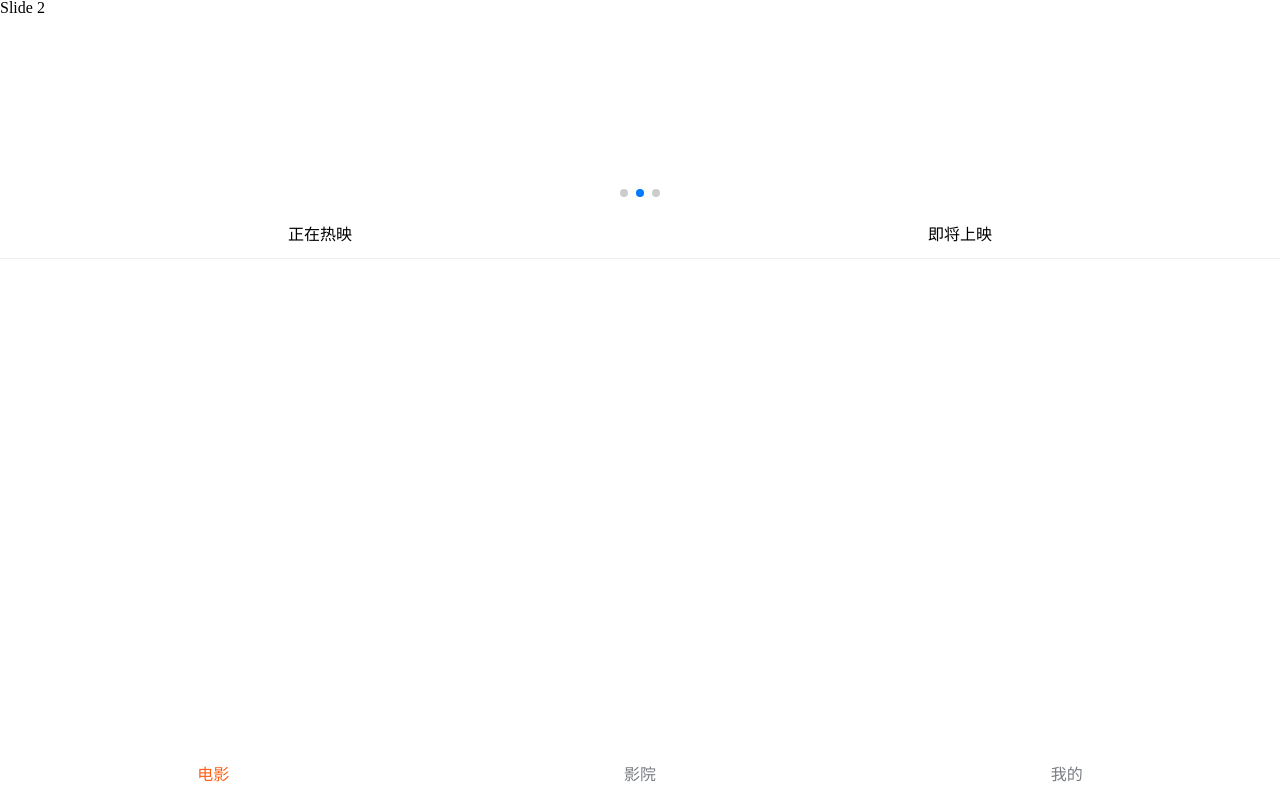
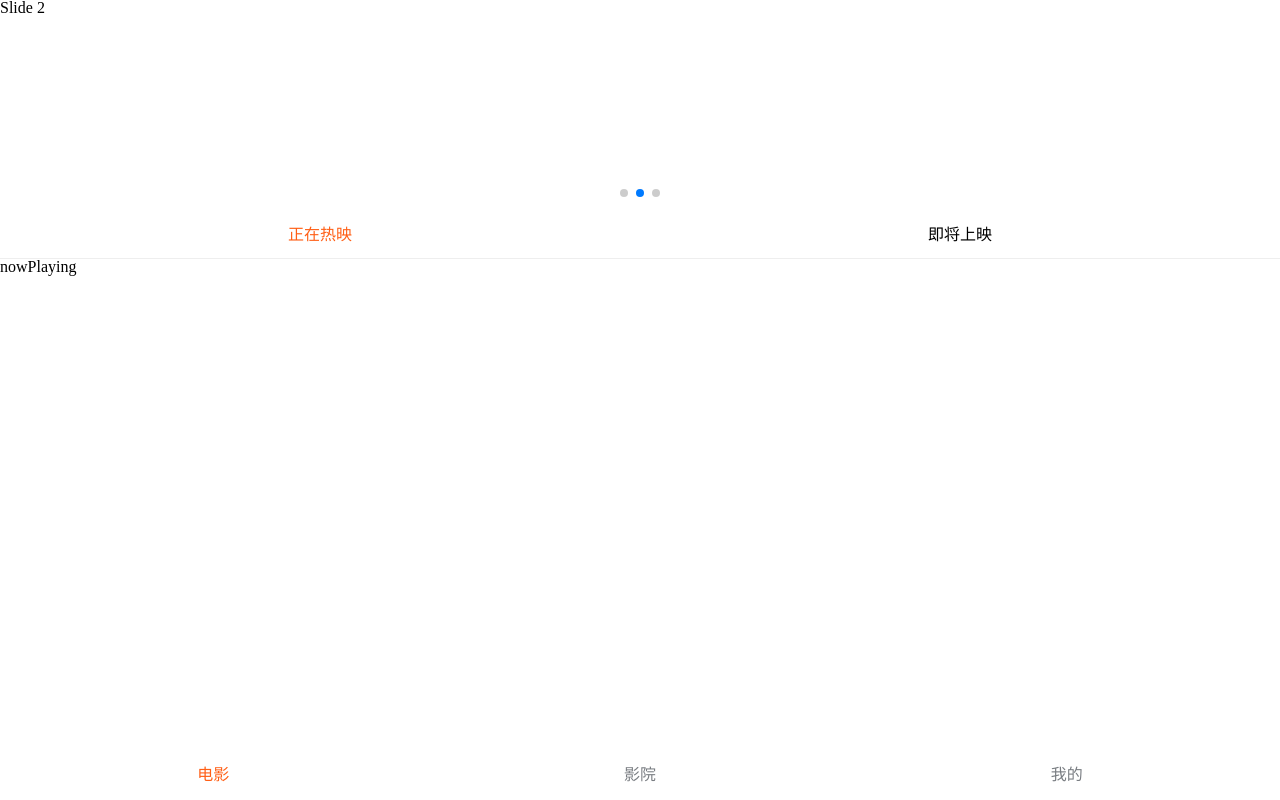
Before and after one commit to Ensol94/movie, a Vue app: page /#/film/nowPlaying in a window 1280 px wide. Before the commit this address led to /#/film. Built offline with nearby package versions, Linux system fonts and the light colour scheme.

Commit message:
路由更新

```diff
--- /dev/null
+++ b/src/components/Center/index.vue
@@ -0,0 +1,10 @@
+<template>
+  <div>
+    个人中心
+  </div>
+</template>
+
+<script>
+export default {
+}
+</script>
--- a/src/components/FilmTabs/index.vue
+++ b/src/components/Film/FilmTabs/index.vue
@@ -1,12 +1,12 @@
 <template>
   <div class="tabs">
     <ul class="tabs_ul">
-      <li class="tab_nowPlaying">
+      <router-link tag="li" to="/film/nowPlaying" class="tab_nowPlaying">
         <span>正在热映</span>
-      </li>
-      <li class="tab_comingSoon">
+      </router-link>
+      <router-link tag="li" to="/film/comingSoon" class="tab_comingSoon">
         <span>即将上映</span>
-      </li>
+      </router-link>
     </ul>
   </div>
 </template>
@@ -23,6 +23,9 @@
       li {
         width: 100%;
       }
+      .router-link-active {
+        color: #ff5f16;
+      }
     }
      ::after {
       content: " ";
--- /dev/null
+++ b/src/components/Film/comingSoon/index.vue
@@ -0,0 +1,5 @@
+<template>
+  <div>
+    comingSoon
+  </div>
+</template>
--- a/src/views/Film/index.vue
+++ b/src/components/Film/index.vue
@@ -2,11 +2,12 @@
   <div class="film">
     <FilmBanner></FilmBanner>
     <FilmTabs></FilmTabs>
+    <router-view></router-view>
   </div>
 </template>
 <script>
-import FilmBanner from '../../components/FilmBanner'
-import FilmTabs from '../../components/FilmTabs'
+import FilmBanner from './FilmBanner'
+import FilmTabs from './FilmTabs'
 export default {
   components : {
     FilmBanner,
--- /dev/null
+++ b/src/components/Film/nowPlaying/index.vue
@@ -0,0 +1,5 @@
+<template>
+  <div>
+    nowPlaying
+  </div>
+</template>
--- a/src/router.js
+++ b/src/router.js
@@ -7,18 +7,45 @@ Vue.use(VueRouter);
 let router =  new VueRouter({
   routes : [
     {
-      path: '/film',
-      component: () => import('./views/Film')
+      path: '/',
+      component: () => import('./views/Home'),
+      children : [
+        {
+          path: 'film',
+          component: () => import('./components/Film'),
+          children : [
+            {
+              path : 'nowPlaying',
+              component : () => import('./components/Film/nowPlaying')
+            },
+            {
+              path : 'comingSoon',
+              component : () => import('./components/Film/comingSoon')
+            },
+            {
+              path : '/',
+              redirect : '/film/nowPlaying'
+            },
+            {
+              path : '*',
+              redirect : '/film/nowPlaying'
+            }
+          ]
+        },
+        {
+          path: 'cinema',
+          component: () => import('./components/Cinema')
+        },
+        {
+          path: 'center',
+          component: () => import('./components/Center')
+        },
+        {
+          path: '',
+          redirect: '/film/nowPlaying'
+        }
+      ]
     },
-    {
-      path: '/cinema',
-      component: () => import('./views/Cinema')
-    },
-    {
-      path: '/center',
-      component: () => import('./views/Center')
-    },
-
 
     // 城市选择
     {
@@ -27,8 +54,8 @@ let router =  new VueRouter({
     },
     // 重定向
     {
-      path: '/*',
-      redirect : '/film'
+      path: '*',
+      redirect : '/film/nowPlaying'
     }
   ]
 });
--- a/src/views/Center/index.vue
+++ b/src/views/Home/index.vue
@@ -1,11 +1,14 @@
 <template>
   <div>
-    个人中心
+    <router-view></router-view>
+    <HomeFooter></HomeFooter>
   </div>
 </template>
-
 <script>
 import HomeFooter from '../../components/HomeFooter'
 export default {
+  components : {
+    HomeFooter
+  }
 }
 </script>
```
Also changed, not shown: src/components/Cinema/index.vue (renamed from src/views/Cinema/index.vue), src/components/Film/FilmBanner/index.vue (renamed from src/components/FilmBanner/index.vue).
